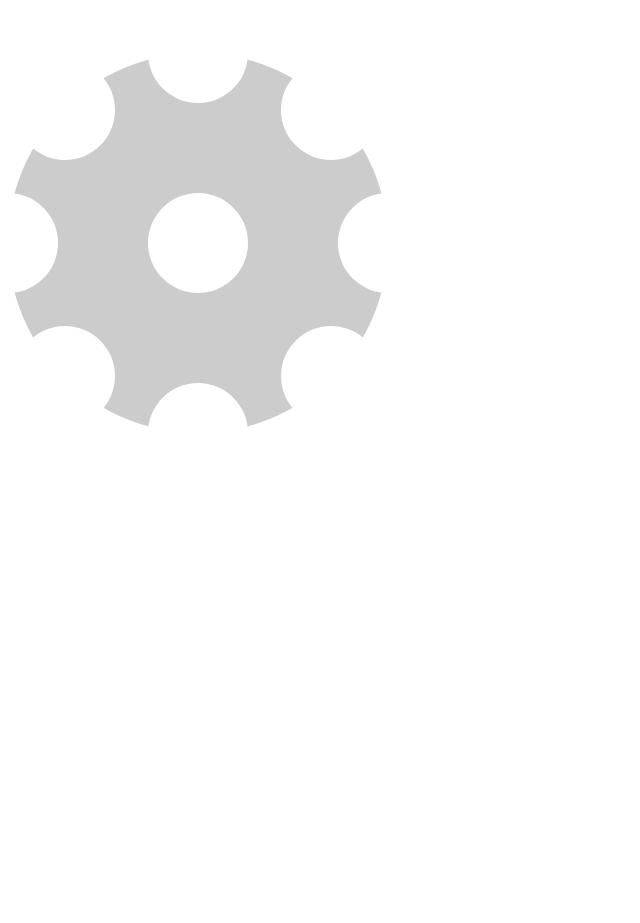
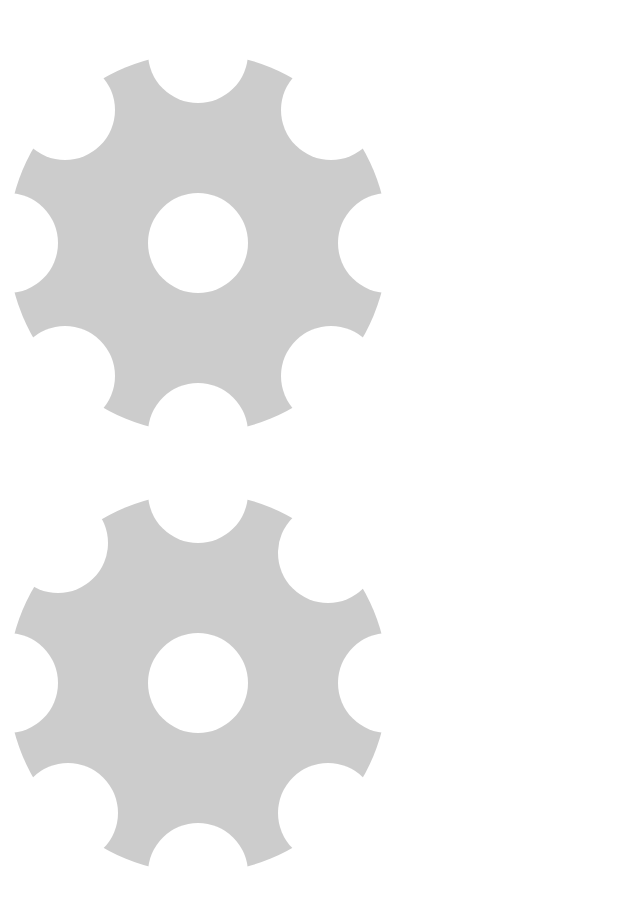
Before and after one commit to Vnyway/fe-lab2, a plain HTML site: page index.html in a window 1280 px wide. Shown: the part 213-1136 px from the top of the page, without its empty margins (0-640 px from the left). Before the commit the page ends 800 px from the top, so only its background shows below. Drawn offline with Linux system fonts and the light colour scheme.

Commit message:
Task 2: Gear using transform

```diff
--- a/index.html
+++ b/index.html
@@ -70,5 +70,16 @@
       <div class="hole-8"></div>
       <div class="hole-9"></div>
     </div>
+    <div class="gear-transform">
+      <div class="hole-1-transform"></div>
+      <div class="hole-2-transform"></div>
+      <div class="hole-3-transform"></div>
+      <div class="hole-4-transform"></div>
+      <div class="hole-5-transform"></div>
+      <div class="hole-6-transform"></div>
+      <div class="hole-7-transform"></div>
+      <div class="hole-8-transform"></div>
+      <div class="hole-9-transform"></div>
+    </div>
   </body>
 </html>
--- a/styles.css
+++ b/styles.css
@@ -14,67 +14,101 @@
   height: 100px;
   border-radius: 100%;
   background-color: #fff;
+  margin-top: -50px;
+  margin-left: -50px;
 }
 
 .hole-1 {
   top: 50%;
   left: 50%;
-  margin-top: -50px;
-  margin-left: -50px;
 }
 
 .hole-2 {
   top: 0;
   left: 50%;
-  margin-top: -50px;
-  margin-left: -50px;
 }
 
 .hole-3 {
   top: 100%;
   left: 50%;
-  margin-top: -50px;
-  margin-left: -50px;
 }
 
 .hole-4 {
   top: 50%;
   left: 0;
-  margin-top: -50px;
-  margin-left: -50px;
 }
 
 .hole-5 {
   top: 50%;
-  right: 0;
-  margin-top: -50px;
-  margin-right: -50px;
+  left: 100%;
 }
 
 .hole-6 {
   top: 15%;
   left: 15%;
-  margin-top: -50px;
-  margin-left: -50px;
 }
 
 .hole-7 {
   top: 85%;
   left: 15%;
-  margin-top: -50px;
-  margin-left: -50px;
 }
 
 .hole-8 {
   top: 85%;
   left: 85%;
-  margin-top: -50px;
-  margin-left: -50px;
 }
 
 .hole-9 {
   top: 15%;
   left: 85%;
-  margin-top: -50px;
-  margin-left: -50px;
 }
+
+.gear-transform {
+  margin-top: 60px;
+  z-index: -5;
+  position: relative;
+  background-color: #ccc;
+  width: 380px;
+  height: 380px;
+  border-radius: 100%;
+}
+
+.gear-transform div {
+  position: absolute;
+  width: 100px;
+  height: 100px;
+  border-radius: 100%;
+  background-color: #fff;
+}
+
+.hole-1-transform {
+  transform: translate(140px, 140px);
+}
+
+.hole-2-transform {
+  transform: translate(140px, -50px);
+}
+
+.hole-3-transform {
+  transform: translate(140px, 330px);
+}
+
+.hole-4-transform {
+  transform: translate(-50px, 140px);
+}
+
+.hole-5-transform {
+  transform: translate(330px, 140px);
+}
+
+.hole-6-transform {
+  transform: translate(270px, 10px);
+}
+
+.hole-7-transform {
+  transform: translate(270px, 270px);
+}
+
+.hole-8-transform {
+  transform: translate(10px, 270px);
+}
```
